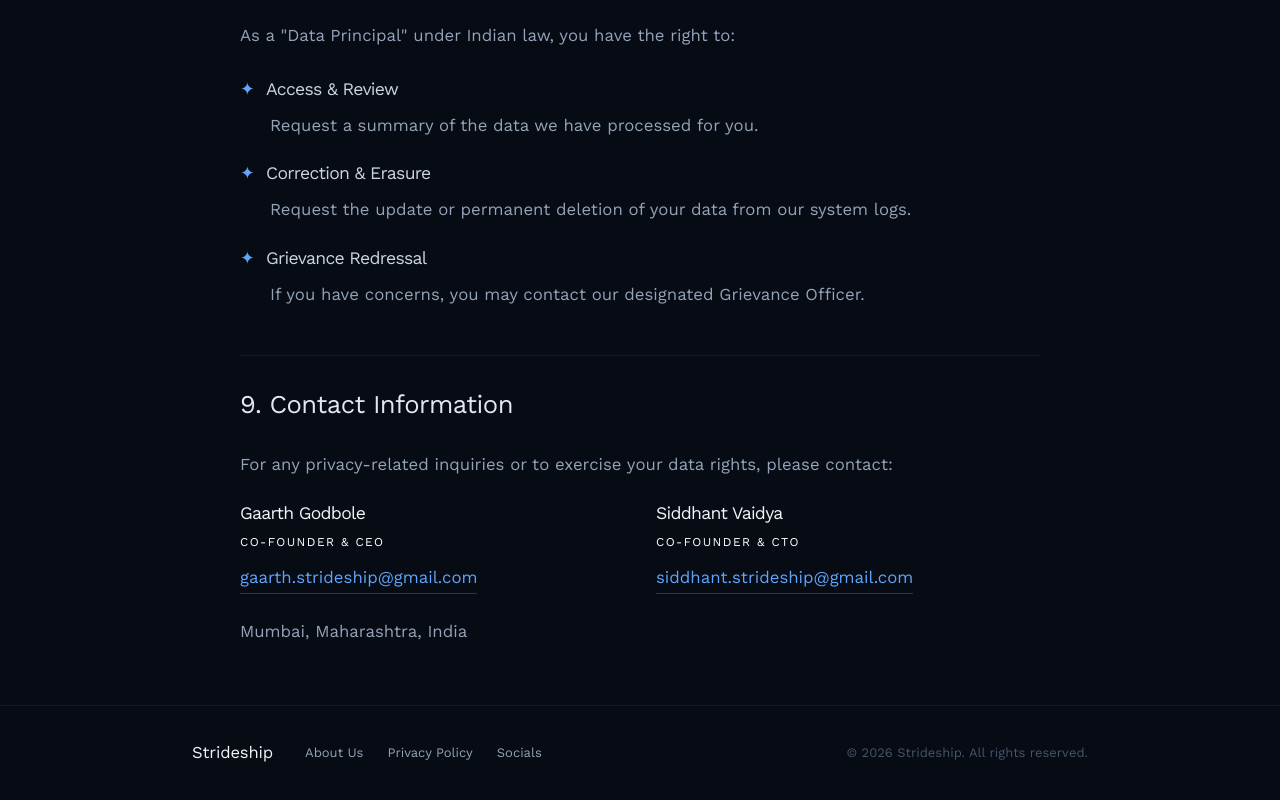
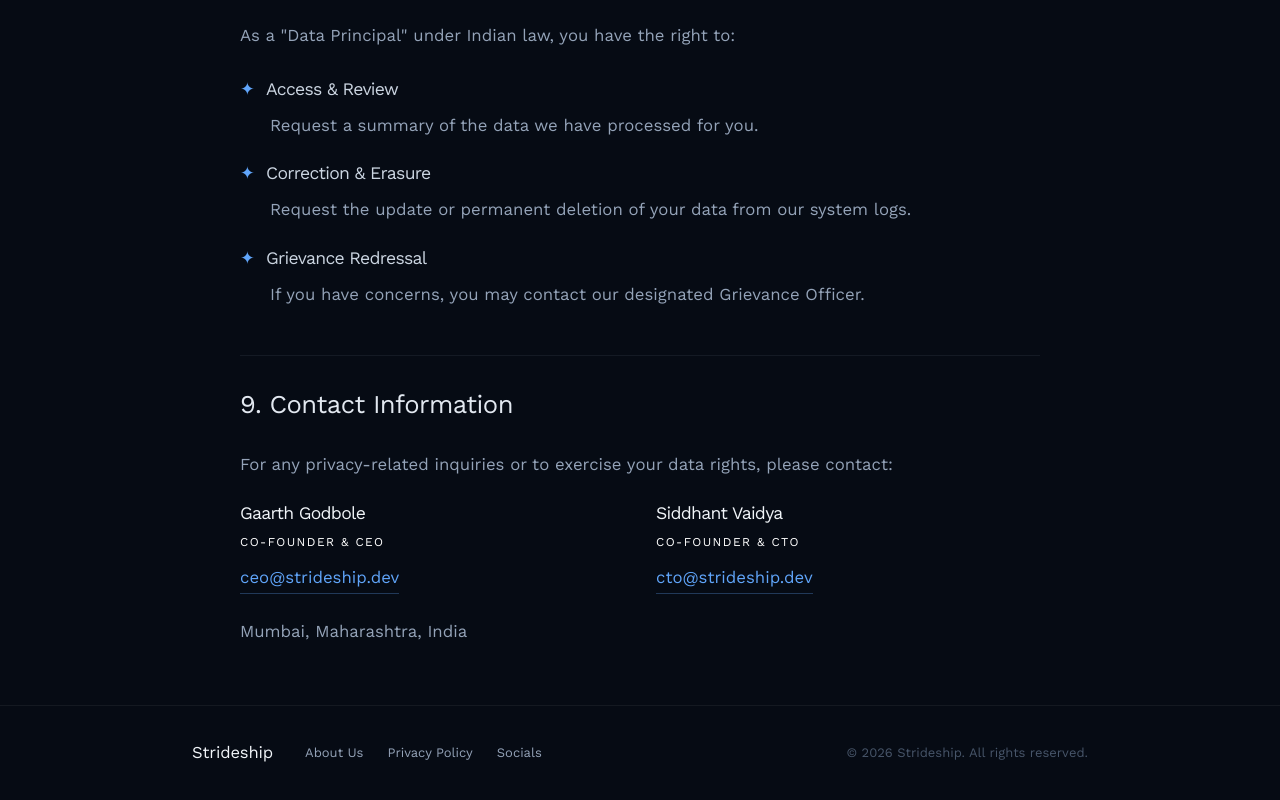
Before and after one commit to gaarth/StrideShip, a Next.js app: page /privacy in a window 1280 px wide. Shown: the part 3395-4195 px from the top of the page. Built offline with nearby package versions, Linux system fonts and the light colour scheme.

Commit message:
Update founder emails to ceo@strideship.dev and cto@strideship.dev

```diff
--- a/src/components/sections/privacy-contact.tsx
+++ b/src/components/sections/privacy-contact.tsx
@@ -21,12 +21,12 @@
           Co-Founder & CEO
         </p>
         <a
-          href="mailto:gaarth.strideship@gmail.com"
+          href="mailto:ceo@strideship.dev"
           style={linkStyle}
           onMouseOver={(e) => (e.currentTarget.style.borderColor = "rgba(96,165,250,1)")}
           onMouseOut={(e) => (e.currentTarget.style.borderColor = "rgba(96,165,250,0.3)")}
         >
-          gaarth.strideship@gmail.com
+          ceo@strideship.dev
         </a>
       </div>
 
@@ -38,12 +38,12 @@
           Co-Founder & CTO
         </p>
         <a
-          href="mailto:siddhant.strideship@gmail.com"
+          href="mailto:cto@strideship.dev"
           style={linkStyle}
           onMouseOver={(e) => (e.currentTarget.style.borderColor = "rgba(96,165,250,1)")}
           onMouseOut={(e) => (e.currentTarget.style.borderColor = "rgba(96,165,250,0.3)")}
         >
-          siddhant.strideship@gmail.com
+          cto@strideship.dev
         </a>
       </div>
     </div>
```
